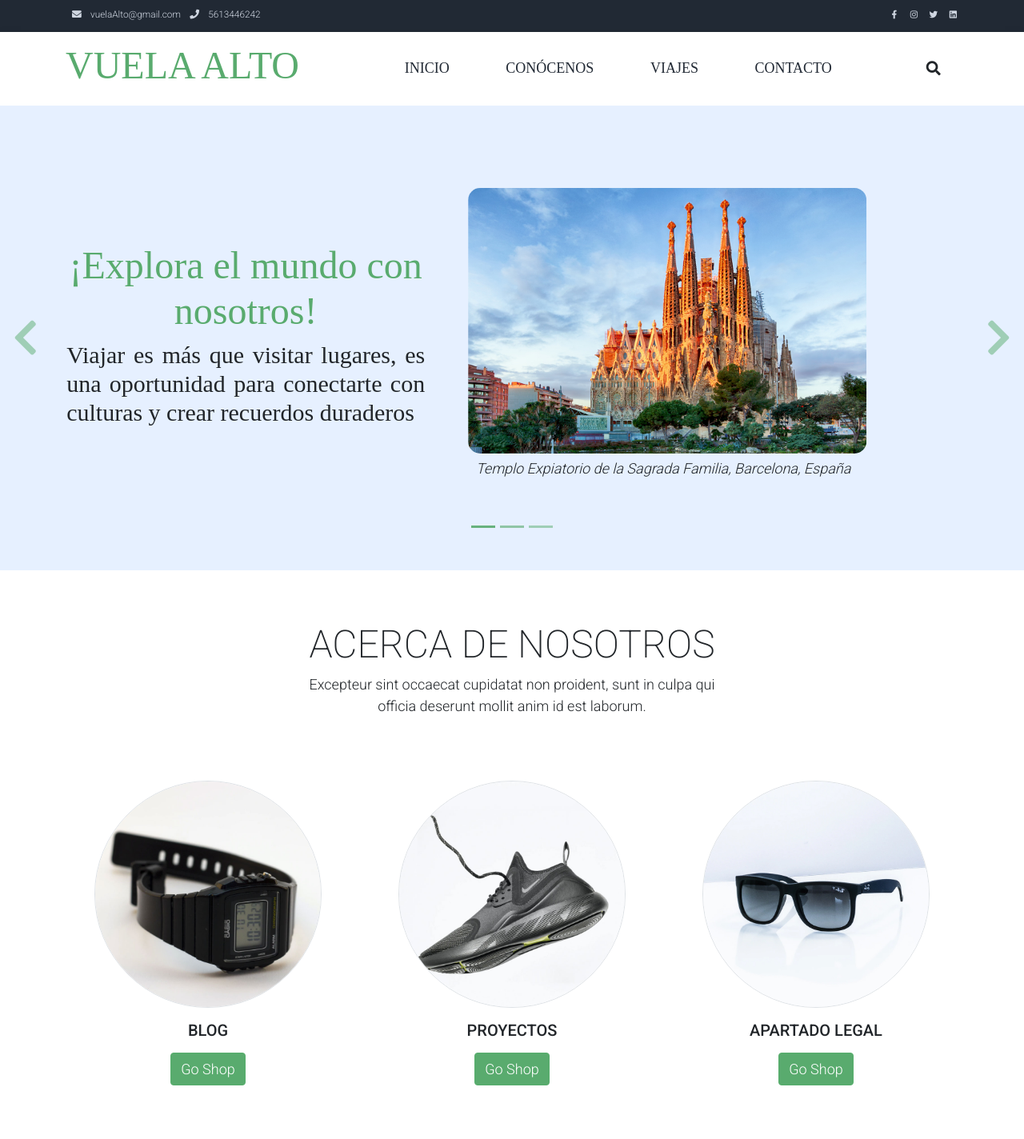
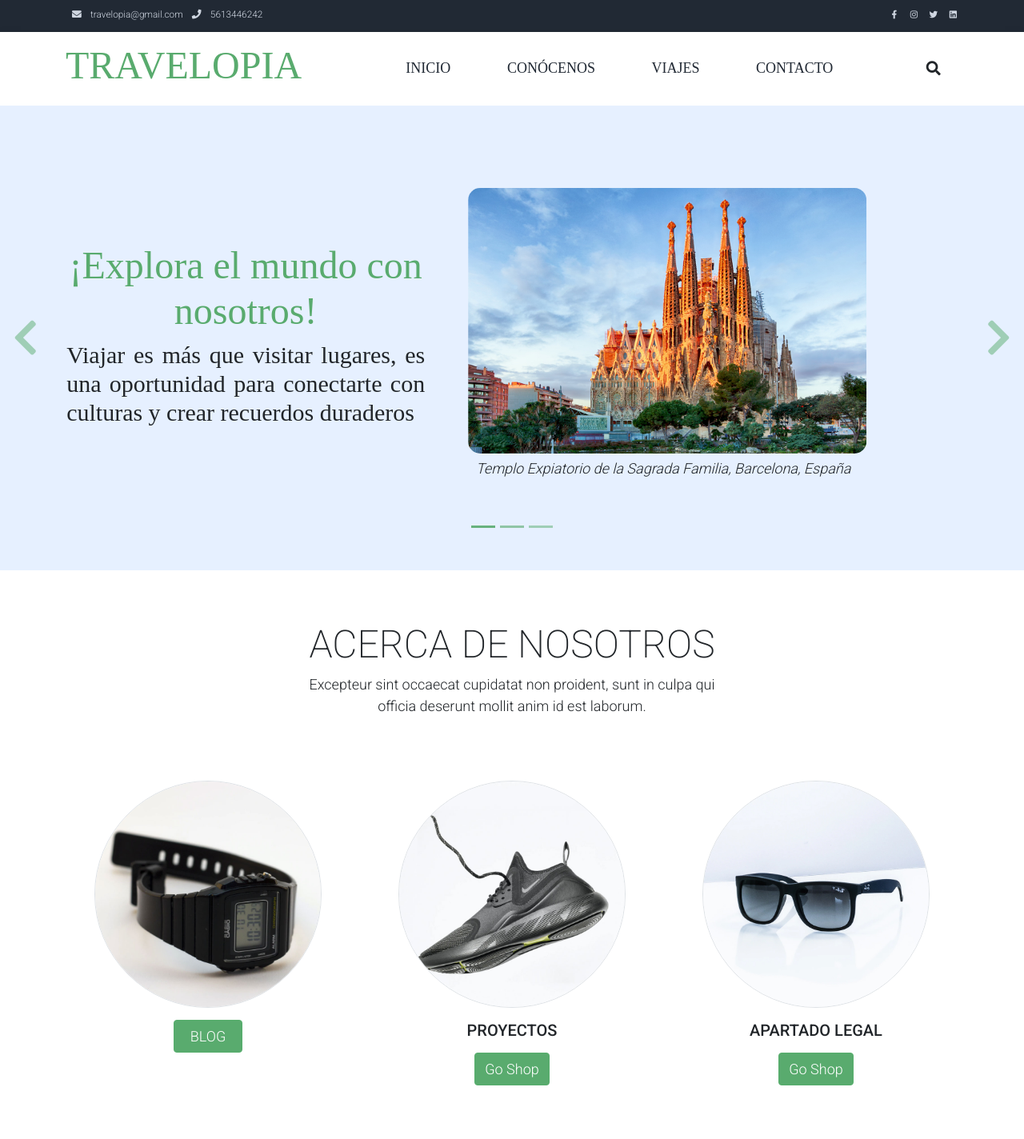
Before and after one commit to LlamosasNG/TravelAgency, a plain HTML site: page index.html in a window 1280 px wide. Shown: the top 1424 px of the page at 80% size. Drawn offline with Linux system fonts and the light colour scheme.

Commit message:
Cambios en index

```diff
--- a/index.html
+++ b/index.html
@@ -2,7 +2,7 @@
 <html lang="en">
 
 <head>
-    <title>Vuela Alto - Home</title>
+    <title>Travelopia - Home</title>
     <meta charset="utf-8">
     <meta name="viewport" content="width=device-width, initial-scale=1">
 
@@ -25,7 +25,7 @@
             <div class="w-100 d-flex justify-content-between">
                 <div>
                     <i class="fa fa-envelope mx-2"></i>
-                    <a class="navbar-sm-brand text-light text-decoration-none" href="mailto:info@company.com">vuelaAlto@gmail.com</a>
+                    <a class="navbar-sm-brand text-light text-decoration-none" href="mailto:info@company.com">travelopia@gmail.com</a>
                     <i class="fa fa-phone mx-2"></i>
                     <a class="navbar-sm-brand text-light text-decoration-none" href="tel:010-020-0340">5613446242</a>
                 </div>
@@ -45,7 +45,7 @@
         <div class="container d-flex justify-content-between align-items-center">
 
             <a class="navbar-brand text-success logo h1 align-self-center" style="font-family:Cheri Liney;" href="index.html">
-                VUELA ALTO
+                TRAVELOPIA
             </a>
             <button class="navbar-toggler border-0" type="button" data-bs-toggle="collapse" data-bs-target="#templatemo_main_nav" aria-controls="navbarSupportedContent" aria-expanded="false" aria-label="Toggle navigation">
                 <span class="navbar-toggler-icon"></span>
@@ -185,9 +185,8 @@
         </div>
         <div class="row">
             <div class="col-12 col-md-4 p-5 mt-3">
-                <a href="#"><img src="./assets/img/category_img_01.jpg" class="rounded-circle img-fluid border"></a>
-                <h5 class="text-center mt-3 mb-3">BLOG</h5>
-                <p class="text-center"><a class="btn btn-success">Go Shop</a></p>
+                <a href="#"><img src="./assets/img/category_img_01.jpg" class="rounded-circle img-fluid border" style="margin-bottom: 15px;"></a>
+                <p class="text-center"><a class="btn btn-success" style="width: 30%;">BLOG</a></p>
             </div>
             <div class="col-12 col-md-4 p-5 mt-3">
                 <a href="#"><img src="./assets/img/category_img_02.jpg" class="rounded-circle img-fluid border"></a>
```
